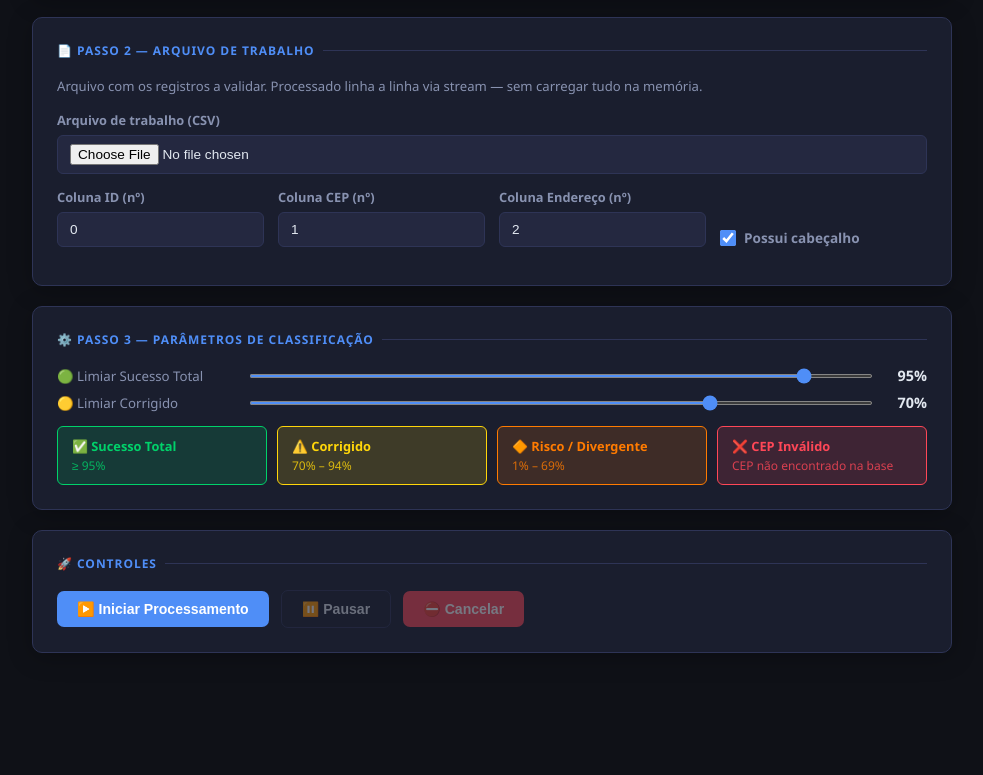
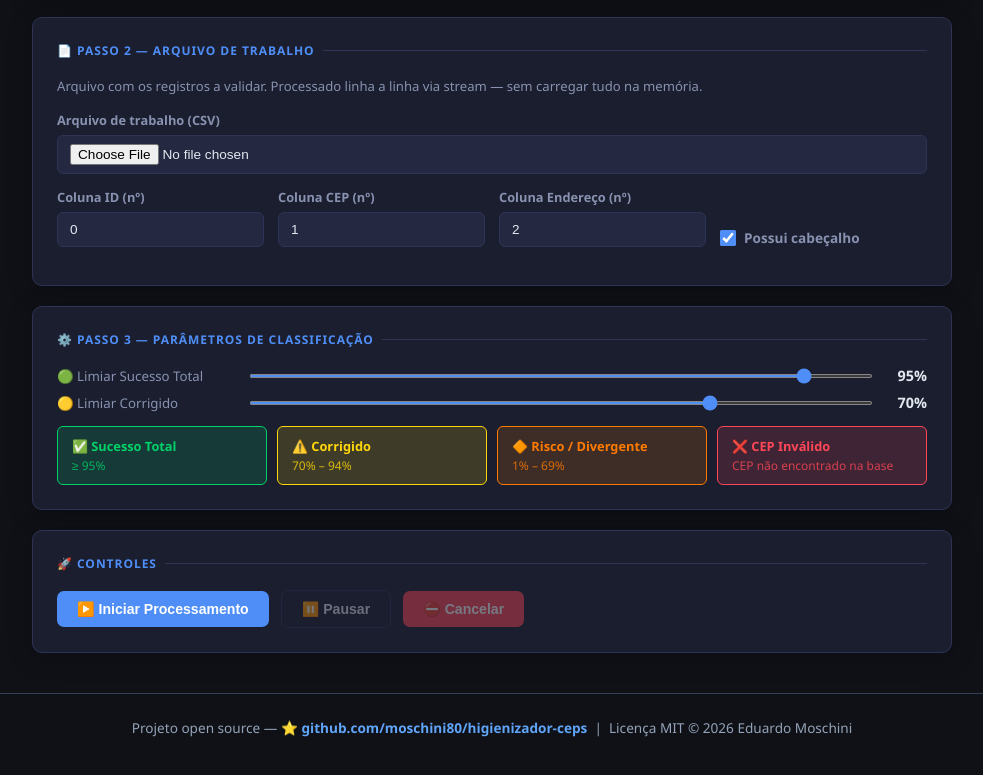
Before and after one commit to moschini80/higienizador-ceps, a plain HTML site: page index.html in a window 1280 px wide. Shown: the part 535-1310 px from the top of the page, without its empty margins (148-1131 px from the left). Before the commit the page ends 1268 px from the top, so only its background shows below. Drawn offline with Linux system fonts and the light colour scheme.

Commit message:
feat: adiciona rodapé com link para o repositório no GitHub

```diff
--- a/index.html
+++ b/index.html
@@ -913,5 +913,15 @@ document.getElementById('btn-export-all').addEventListener('click', async () =>
   }
 });
 </script>
+
+<footer style="text-align:center;padding:24px 16px 20px;margin-top:40px;border-top:1px solid #334155;color:#94a3b8;font-size:0.85rem;">
+  Projeto open source &mdash;
+  <a href="https://github.com/moschini80/higienizador-ceps" target="_blank" rel="noopener noreferrer"
+     style="color:#60a5fa;text-decoration:none;font-weight:600;">
+    ⭐ github.com/moschini80/higienizador-ceps
+  </a>
+  &nbsp;|&nbsp; Licença MIT &copy; 2026 Eduardo Moschini
+</footer>
+
 </body>
 </html>
```
